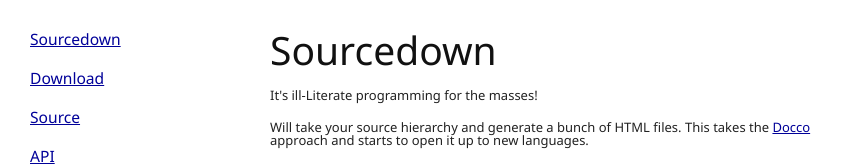
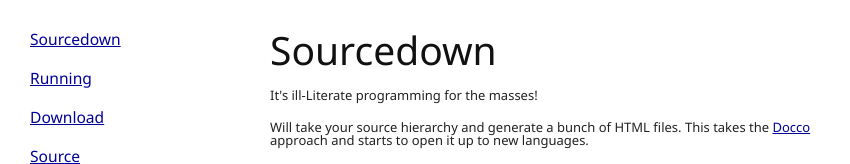
Before and after one commit to tristanjuricek/sourcedown, a plain HTML site: page index.html in a window 1280 px wide. Shown: the top 164 px of the page, without its empty margins (0-850 px from the left). Drawn offline with Linux system fonts and the light colour scheme.

Commit message:
OK, hosting the download on my website until I get rich and famous. (HA HA Ha ha )

```diff
--- a/index.html
+++ b/index.html
@@ -28,7 +28,9 @@
 
 <h4><a href="#About">Sourcedown</a></h4>
 
-<h4><a href="">Download</a></h4>
+<h4><a href="#Running">Running</a></h4>
+
+<h4><a href="http://tristanhunt.com/sourcedown.jar">Download</a></h4>
 
 <h4><a href="docs/src/main/scala/com/tristanhunt/sourcedown/Sourcedown.scala.html">Source</a></h4>
 
@@ -62,6 +64,8 @@
 <p> Note that I'm typically running this within the root of the project I'm working on.
 And, that <code>sourcedown.jar</code> can be wherever.</p>
 
+
+
 </div>
 </body>
 </html>
```
